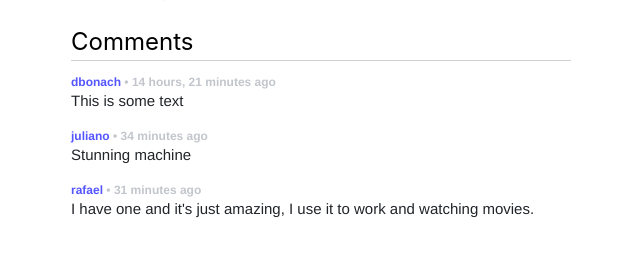
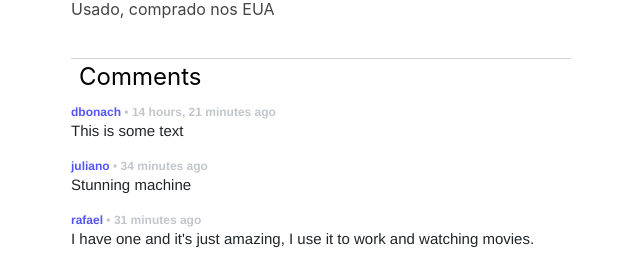
Before and after one commit to dbonach/cs50web-project-2-commerce, a Django app: a page that uses auctions/templates/auctions/item.html in a window 1280 px wide. Shown: the part 728-1003 px from the top of the page, without its empty margins (169-809 px from the left). Before the commit the page ends 946 px from the top, so only its background shows below. Run offline with Django 3.2, Linux system fonts and the light colour scheme; data comes from the database, SQL or seed files in the repository; some libraries are stand-ins or nearby versions.

Commit message:
Change comment section style

```diff
--- a/auctions/static/auctions/styles.css
+++ b/auctions/static/auctions/styles.css
@@ -165,15 +165,23 @@ textarea:focus {
   width: 500px;
 }
 
+#description {
+  font-family: monospace;
+  margin-bottom: 0;
+  font-size: 0.75rem;
+  color: #777;
+}
+
 .wrapper-comments {
   padding-top: 5px;
 }
 .wrapper-comments #comment-head {
   font-size: 1.5rem;
   color: #000;
-  margin-top: 1rem;
-  border-bottom: 1px solid #d2d2d2;
-  margin-bottom: 0.75rem;
+  margin-top: 2rem;
+  padding-left: 0.5rem;
+  border-top: 1px solid #d2d2d2;
+  margin-bottom: 0.5rem;
 }
 .wrapper-comments .user {
   font-weight: bold;
--- a/auctions/static/auctions/styles.scss
+++ b/auctions/static/auctions/styles.scss
@@ -175,15 +175,23 @@ textarea:focus {
   width: 500px;
 }
 
+#description {
+  font-family: monospace;
+  margin-bottom: 0;
+  font-size: 0.75rem;
+  color: #777;
+}
+
 .wrapper-comments {
   padding-top: 5px;
   // border-top: 1px solid #d2d2d2;
   #comment-head {
     font-size: 1.5rem;
     color: #000;
-    margin-top: 1rem;
-    border-bottom: 1px solid #d2d2d2;
-    margin-bottom: 0.75rem;
+    margin-top: 2rem;
+    padding-left: 0.5rem;
+    border-top: 1px solid #d2d2d2;
+    margin-bottom: 0.5rem;
   }
   .user {
     font-weight: bold;
--- a/auctions/templates/auctions/item.html
+++ b/auctions/templates/auctions/item.html
@@ -75,6 +75,7 @@
 
   <div class="wrapper-info-com">
     <div class="wrapper-info">
+      <p id="description">Description:</p>
       <div class="description">{{ item.description }}</div>
     </div>
 
```
